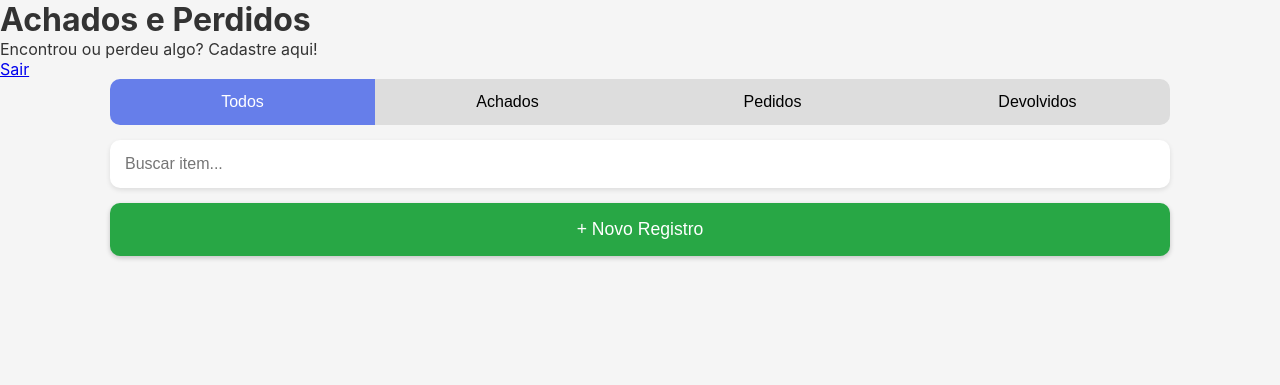
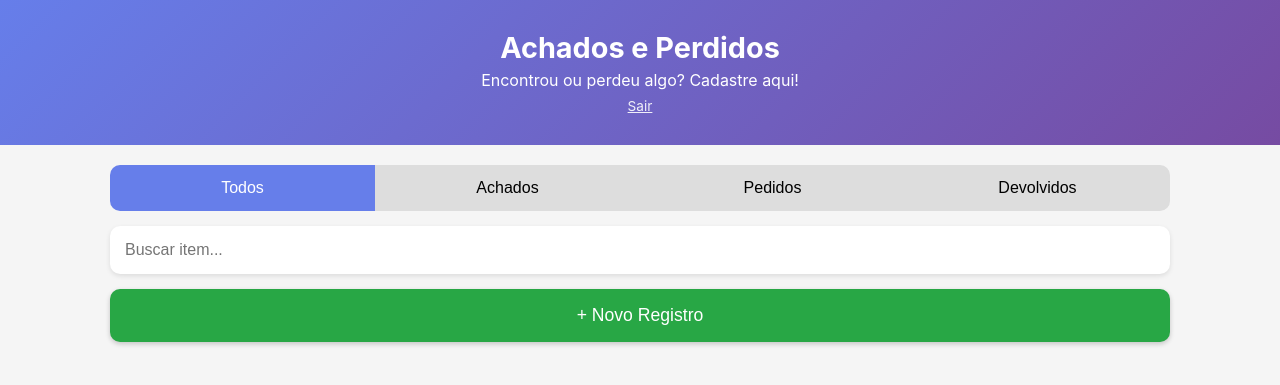
Before and after one commit to sauloalves80/achadosepedidos, a Flask app: page / in a window 1280 px wide. Shown: the top 385 px of the page. Run offline with Flask 3, Linux system fonts and the light colour scheme; the visitor is signed in with stand-in values (Sample User, id 1); data that the repository does not hold is empty; some libraries are stand-ins or nearby versions.

Commit message:
visualização

```diff
--- a/static/css/style.css
+++ b/static/css/style.css
@@ -23,6 +23,34 @@ body {
     padding: 20px;
 }
 
+@media (min-width: 700px) {
+    .container {
+        max-width: 1100px;
+    }
+}
+
+header {
+    text-align: center;
+    padding: 30px 20px;
+    background: linear-gradient(135deg, #667eea 0%, #764ba2 100%);
+    color: white;
+    width: 100%;
+    margin-bottom: 20px;
+}
+
+header h1 {
+    font-size: 1.8rem;
+    margin-bottom: 5px;
+}
+
+.link-sair {
+    display: inline-block;
+    margin-top: 8px;
+    color: white;
+    font-size: 0.85rem;
+    text-decoration: underline;
+    opacity: 0.9;
+}
 
 .conteudo {
     max-width: 1100px;
```
